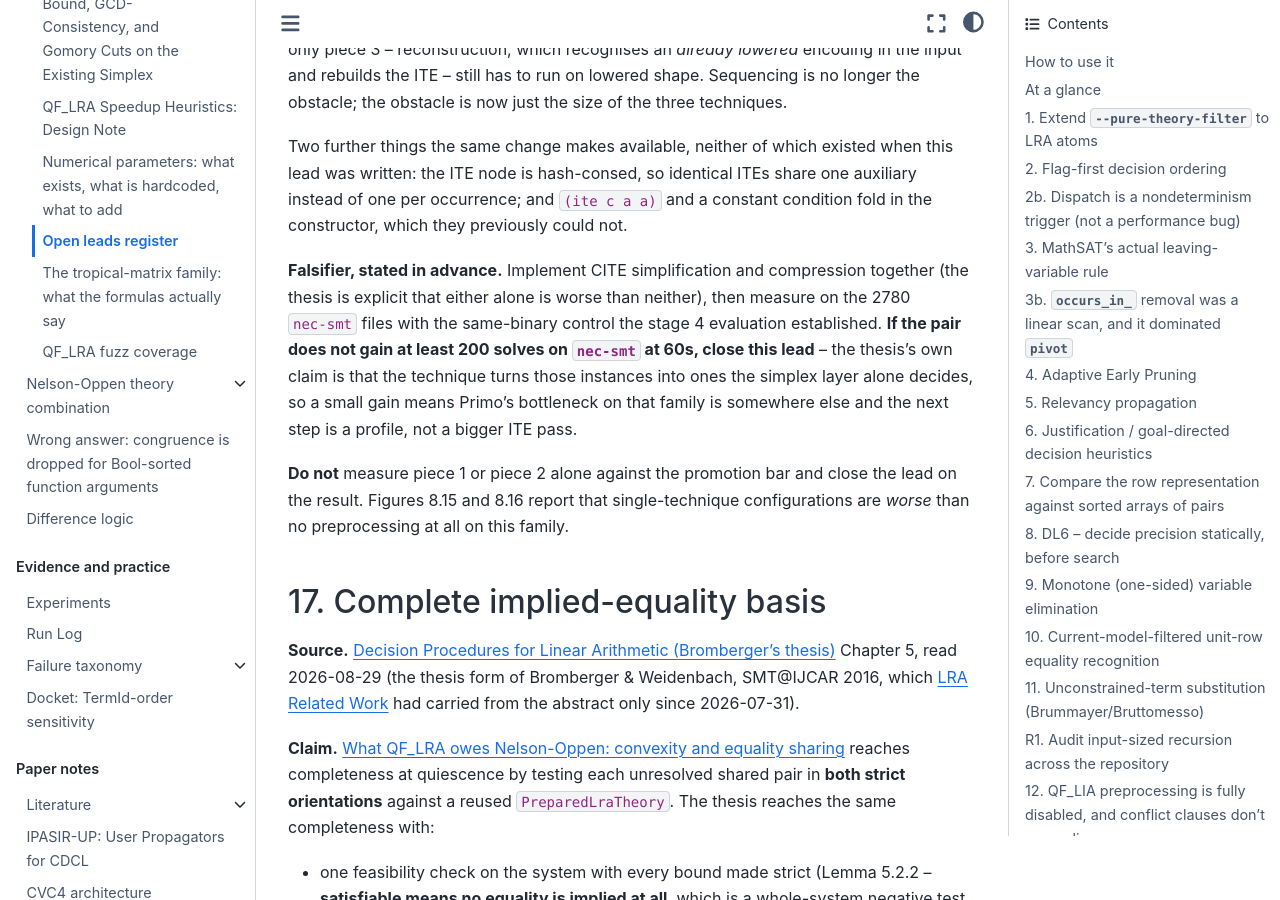
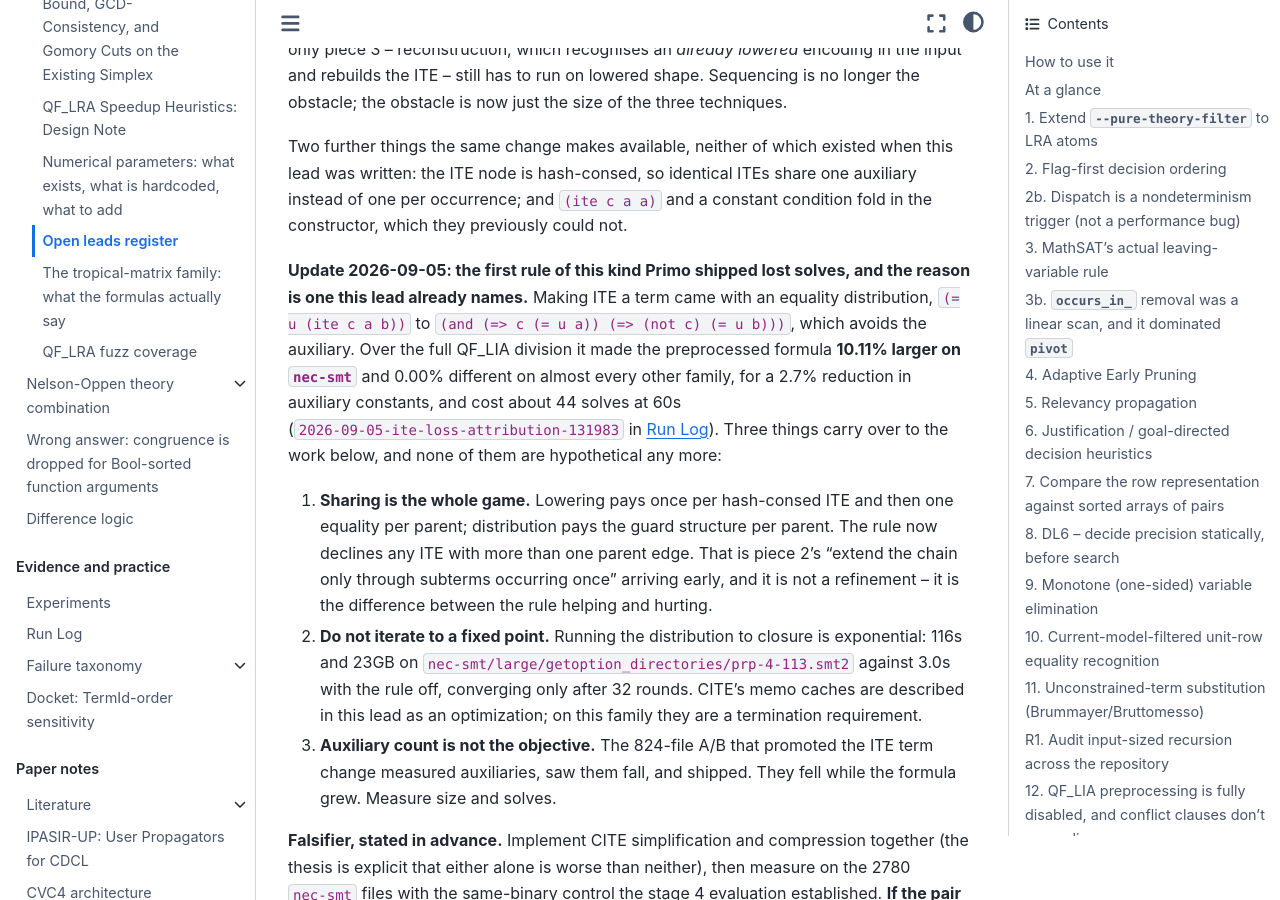
Before and after one commit to primo-solver/primo, a Jupyter Book: the page built from docs/open-leads.md, in a window 1280 px wide and 900 px high, scrolled down 56232 px. Built offline with Jupyter Book 1.0.4 settings and Sphinx 7.4.7 and the Sphinx Book theme 1.1.4, drawn with Linux system fonts in a browser that asks for light colours.

Commit message:
Document the distribution switch, and carry its lesson into lead 16
The equality distribution is the first rule of lead 16's kind that Primo
shipped, and it lost solves for a reason the lead already names: it pays per
parent where lowering pays once per hash-consed term. Recorded there as three
things that are no longer hypothetical -- sharing decides whether the rule
helps at all, closure is exponential rather than merely slow, and the
auxiliary count that promoted the change was not the objective.

Co-Authored-By: Claude Opus 5 <noreply@anthropic.com>
Claude-Session: https://claude.ai/code/session_013bdUR8u58xFjcic7cNjFm6

```diff
--- a/docs/open-leads.md
+++ b/docs/open-leads.md
@@ -2072,6 +2072,32 @@ when this lead was written: the ITE node is hash-consed, so identical ITEs
 share one auxiliary instead of one per occurrence; and `(ite c a a)` and a
 constant condition fold in the constructor, which they previously could not.
 
+**Update 2026-09-05: the first rule of this kind Primo shipped lost solves, and
+the reason is one this lead already names.** Making ITE a term came with an
+equality distribution, `(= u (ite c a b))` to
+`(and (=> c (= u a)) (=> (not c) (= u b)))`, which avoids the auxiliary. Over
+the full QF_LIA division it made the preprocessed formula **10.11% larger on
+`nec-smt`** and 0.00% different on almost every other family, for a 2.7%
+reduction in auxiliary constants, and cost about 44 solves at 60s
+(`2026-09-05-ite-loss-attribution-131983` in [](run-log.md)). Three things
+carry over to the work below, and none of them are hypothetical any more:
+
+1. **Sharing is the whole game.** Lowering pays once per hash-consed ITE and
+   then one equality per parent; distribution pays the guard structure per
+   parent. The rule now declines any ITE with more than one parent edge. That
+   is piece 2's "extend the chain only through subterms occurring once" arriving
+   early, and it is not a refinement -- it is the difference between the rule
+   helping and hurting.
+2. **Do not iterate to a fixed point.** Running the distribution to closure is
+   exponential: 116s and 23GB on
+   `nec-smt/large/getoption_directories/prp-4-113.smt2` against 3.0s with the
+   rule off, converging only after 32 rounds. CITE's memo caches are described
+   in this lead as an optimization; on this family they are a termination
+   requirement.
+3. **Auxiliary count is not the objective.** The 824-file A/B that promoted the
+   ITE term change measured auxiliaries, saw them fall, and shipped. They fell
+   while the formula grew. Measure size and solves.
+
 **Falsifier, stated in advance.** Implement CITE simplification and compression
 together (the thesis is explicit that either alone is worse than neither), then
 measure on the 2780 `nec-smt` files with the same-binary control the stage 4
```
Also changed, not shown: docs/preprocessing.md (+21 -0 lines).
